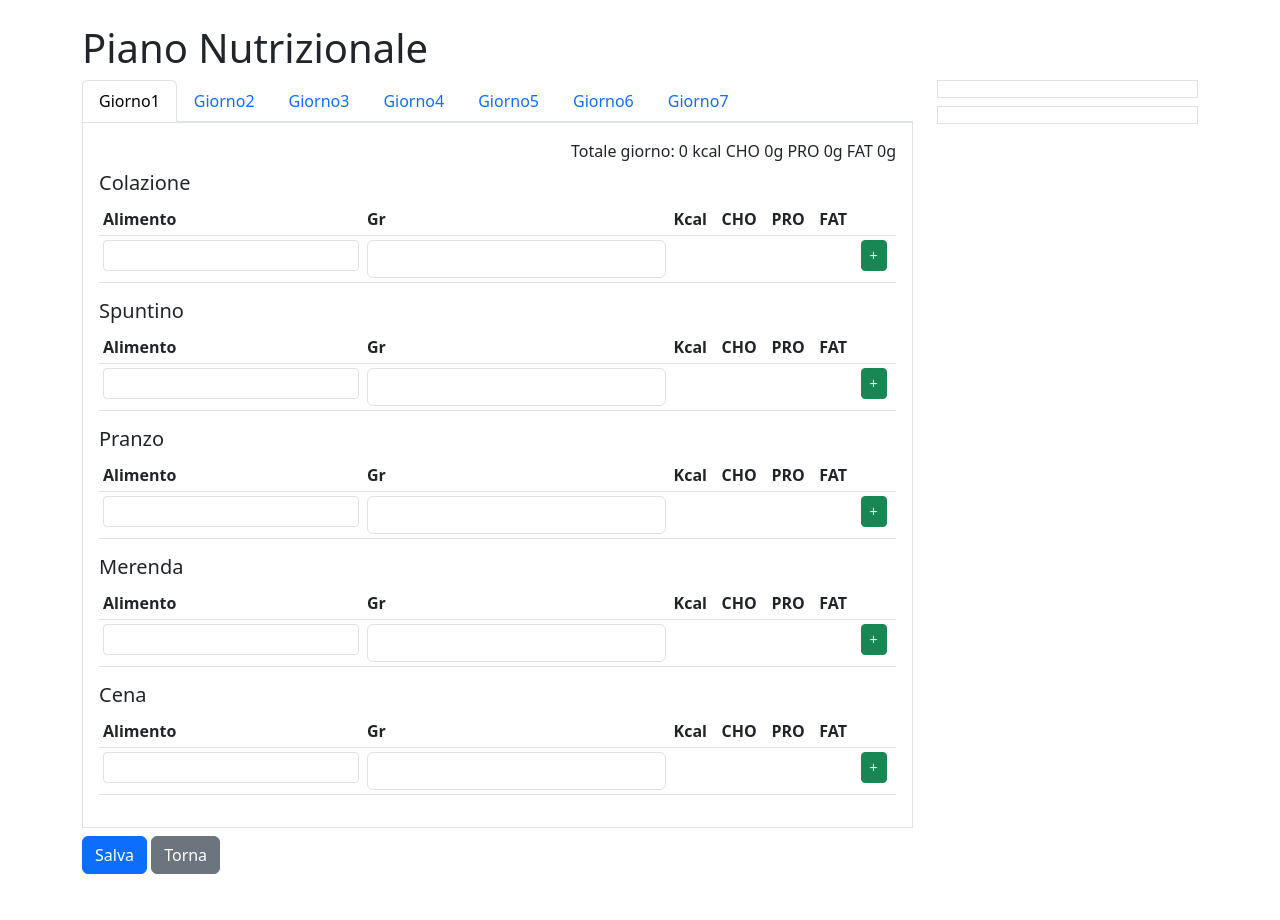
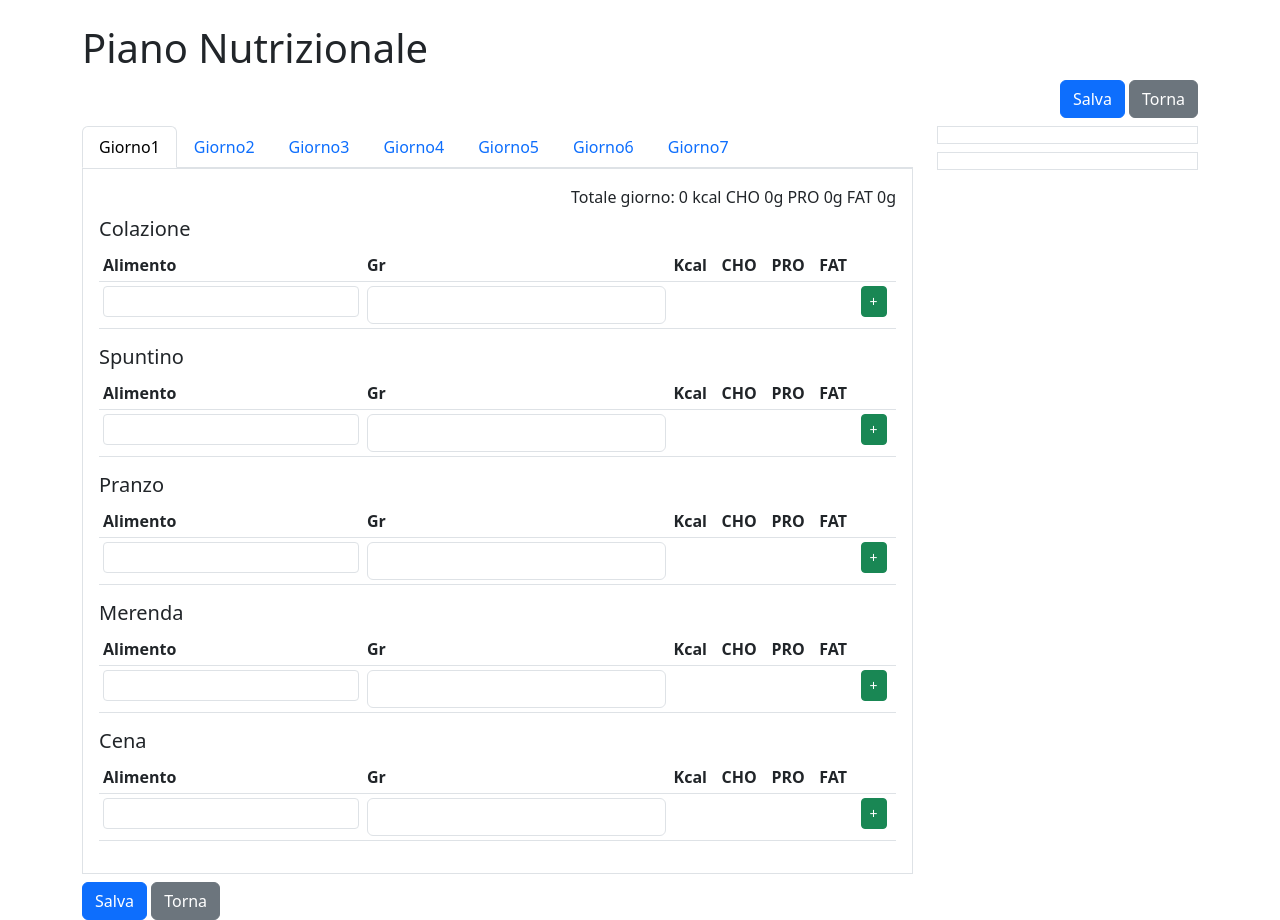
Before and after one commit to pierporz/Nutrigest, a Flask app: page /patient/1/meal_plan in a window 1280 px wide. Before the commit the page ends 874 px from the top, so only its background shows below. Run offline with Flask 3, Linux system fonts and the light colour scheme; data that the repository does not hold is empty.

Commit message:
Aggiunge pulsanti in alto

```diff
--- a/templates/meal_plan.html
+++ b/templates/meal_plan.html
@@ -2,6 +2,10 @@
 {% block content %}
 <h1>Piano Nutrizionale {{ patient['name'] }}</h1>
 <form method="post">
+<div class="mb-2 text-end">
+  <button class="btn btn-primary" type="submit">Salva</button>
+  <a class="btn btn-secondary" href="/patient/{{ patient['id'] }}">Torna</a>
+</div>
 <datalist id="foodsList">
   {% for food in foods %}
   <option value="{{food['name']}}" data-id="{{food['id']}}" data-kcal="{{food['kcal']}}" data-carbs="{{food['carbs']}}" data-protein="{{food['protein']}}" data-fat="{{food['fat']}}"></option>
```
